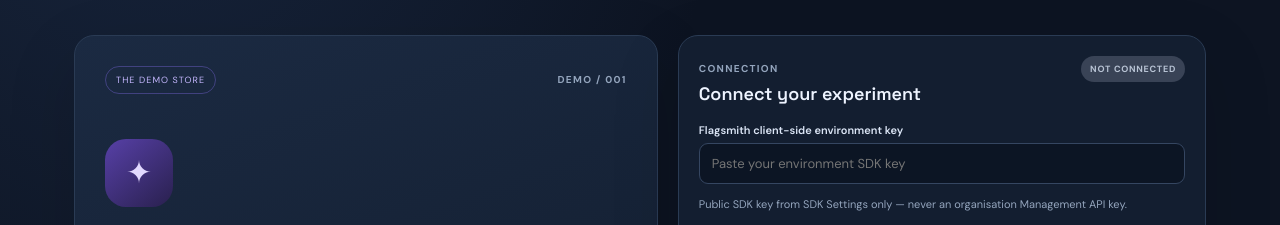
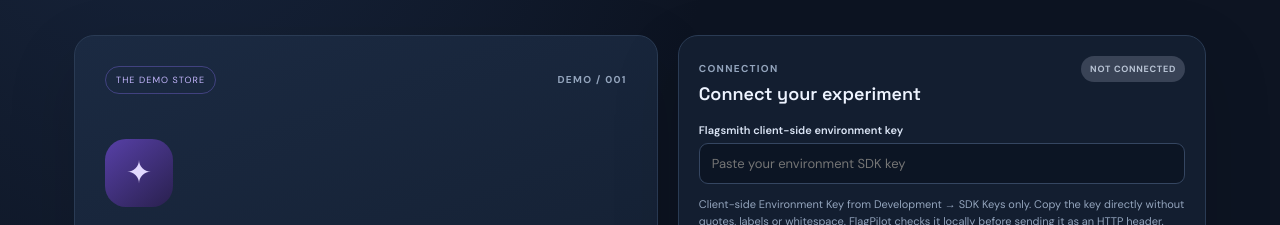
Before and after one commit to Your-high-lord/flagpilot-flagsmith-agent, a website: page demo/store.html in a window 1280 px wide. Shown: the part 368-593 px from the top of the page. Drawn offline with Linux system fonts and the light colour scheme.

Commit message:
docs(demo): explain client environment key copy requirements

```diff
--- a/demo/store.html
+++ b/demo/store.html
@@ -3,7 +3,7 @@
 <body><header class="topbar"><a class="brand" href="#top"><span class="brand-mark">F</span><span>FlagPilot</span></a><span class="topbar-note"><span class="pulse"></span> LIVE EXPERIMENT PREVIEW</span></header>
 <main id="top" class="shell"><section class="hero"><div class="eyebrow">FLAGSMITH EXPERIMENTATION · TRACK 02</div><h1>Prove every change.<br><span>Never fake a result.</span></h1><p>See how a real Flagsmith experiment changes the experience for different identities — without rebuilding or redeploying the page.</p></section>
 <section class="layout"><article class="product-card"><div class="product-topline"><span class="pill">THE DEMO STORE</span><span class="muted">DEMO / 001</span></div><div class="product-icon" aria-hidden="true">✦</div><div class="product-copy"><div class="eyebrow">YOUR NEXT CHAPTER STARTS HERE</div><h2>Build something<br>worth coming back to.</h2><p>One simple signup experience. Two possible calls to action. Which one helps more visitors complete the signup?</p></div><div class="offer-row"><div><span class="muted small">START WITH</span><strong>Free access</strong></div><span class="price">₹0</span></div><button id="conversion-button" class="cta" disabled>Connect Flagsmith to load the variation</button><p class="fine-print">Synthetic QA action only. Clicking simulates a completed signup and sends the configured conversion event for this enrolled identity.</p><div class="success-message" id="conversion-status" role="status" aria-live="polite"></div></article>
-<aside class="side-column"><section class="panel"><div class="panel-heading"><div><span class="eyebrow">CONNECTION</span><h3>Connect your experiment</h3></div><span id="connection-badge" class="status status-off">NOT CONNECTED</span></div><form id="connect-form" class="form"><label>Flagsmith client-side environment key<input id="environment-key" type="password" autocomplete="off" placeholder="Paste your environment SDK key" required></label><p class="hint">Public SDK key from SDK Settings only — never an organisation Management API key.</p><label>Feature flag name<input id="feature-name" value="fp_signup_button_label_8d4d6f" required maxlength="100"></label><label>Control button label<input id="control-label" value="Start free trial" required maxlength="120"></label><label>Conversion event name<input id="event-name" value="demo_signup_completed" readonly aria-describedby="event-name-help" required maxlength="64"></label><p id="event-name-help" class="hint">Fixed demo metric event. The browser sends this exact event name so the PR source scanner can verify the instrumentation.</p><button class="button button-primary" type="submit">Connect &amp; load variation</button></form><div id="connection-error" class="error-message" role="alert"></div></section>
+<aside class="side-column"><section class="panel"><div class="panel-heading"><div><span class="eyebrow">CONNECTION</span><h3>Connect your experiment</h3></div><span id="connection-badge" class="status status-off">NOT CONNECTED</span></div><form id="connect-form" class="form"><label>Flagsmith client-side environment key<input id="environment-key" type="password" autocomplete="off" placeholder="Paste your environment SDK key" required></label><p class="hint">Client-side Environment Key from Development → SDK Keys only. Copy the key directly without quotes, labels or whitespace. FlagPilot checks it locally before sending it as an HTTP header. Never use an organisation Management API key.</p><label>Feature flag name<input id="feature-name" value="fp_signup_button_label_8d4d6f" required maxlength="100"></label><label>Control button label<input id="control-label" value="Start free trial" required maxlength="120"></label><label>Conversion event name<input id="event-name" value="demo_signup_completed" readonly aria-describedby="event-name-help" required maxlength="64"></label><p id="event-name-help" class="hint">Fixed demo metric event. The browser sends this exact event name so the PR source scanner can verify the instrumentation.</p><button class="button button-primary" type="submit">Connect &amp; load variation</button></form><div id="connection-error" class="error-message" role="alert"></div></section>
 <section class="panel identity-panel"><div class="panel-heading"><div><span class="eyebrow">EXPERIMENT IDENTITY</span><h3>Visitor assignment</h3></div><span class="status status-ready" id="identity-badge">READY</span></div><div class="identity-value" id="identity-value">Not connected</div><p class="hint">Each demo visitor keeps one stable identity, so Flagsmith can consistently assign the same variation.</p><button class="button button-secondary" id="new-visitor" type="button" disabled>＋ Generate new demo visitor</button></section>
 <section class="panel result-panel"><div class="eyebrow">LIVE FLAGSMITH RESPONSE</div><div class="result-row"><span>Feature flag</span><strong id="result-feature">—</strong></div><div class="result-row"><span>Returned value</span><strong id="result-value">—</strong></div><div class="result-row"><span>Exposure</span><strong id="result-exposure">Waiting</strong></div><div class="result-row"><span>Conversion event</span><strong id="result-event">Waiting</strong></div></section></aside></section>
 <section class="footnote"><span class="dot"></span><span>Synthetic QA identities only. This page demonstrates integration and event instrumentation; it does not claim statistical significance or a winning variation.</span></section><p class="fine-print"><a href="warehouse-check.html">Open warehouse event connectivity check →</a></p><footer><span>FLAGPILOT · BUILT FOR TOGGLE WARS 2026</span><span>Powered by Flagsmith</span></footer></main></body></html>
```
